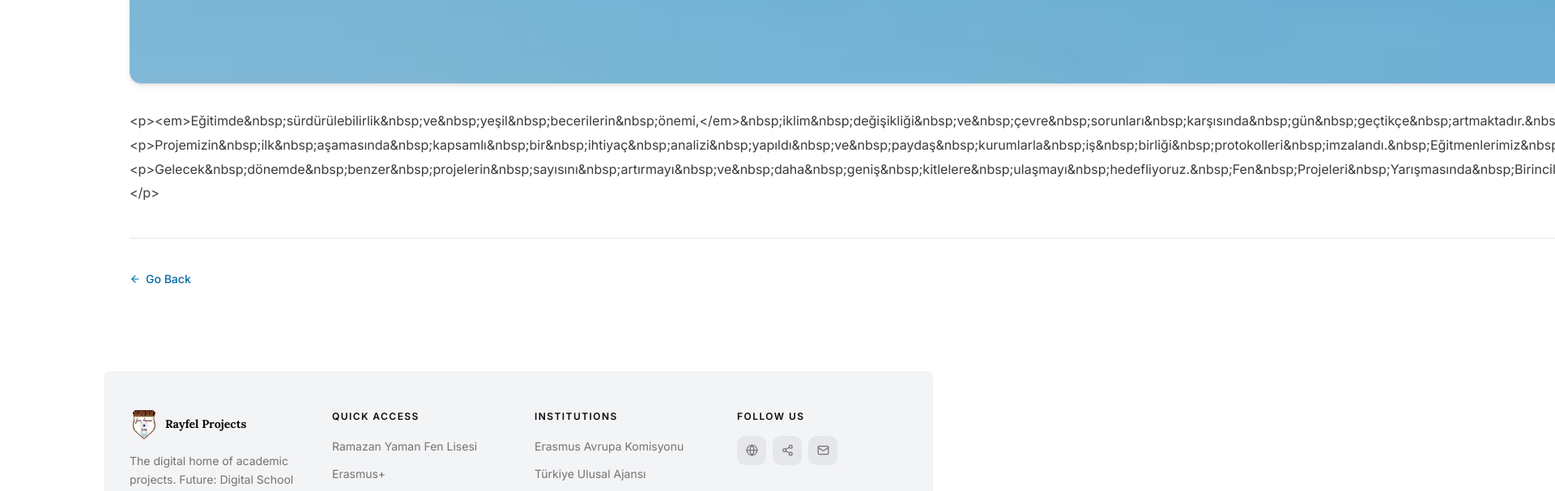
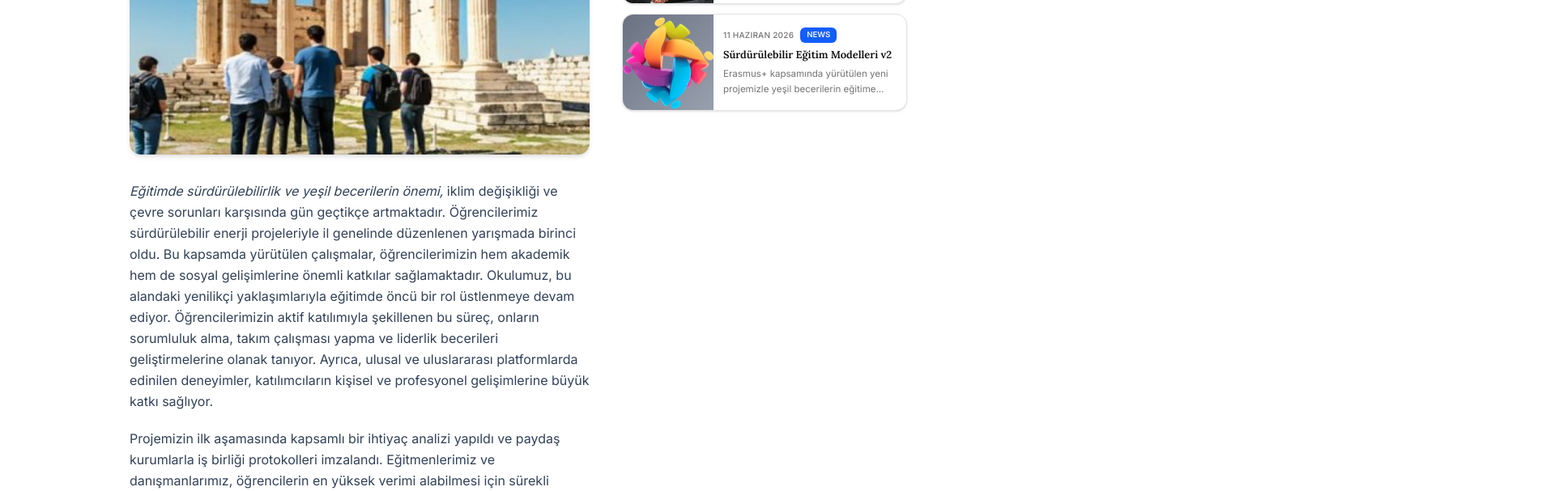
Before and after one commit to tunapotur/rayfel-erasmus-plus, a Next.js app: page /en/news/detail/fen-projeleri-yarismasinda-birincilik in a window 1280 px wide. Shown: the part 720-1327 px from the top of the page at 81% size, 1920 px wide, since content can reach past the window. Built offline with nearby package versions, Linux system fonts and the light colour scheme.

Commit message:
quill html parser

```diff
--- a/components/content/detail/Article.tsx
+++ b/components/content/detail/Article.tsx
@@ -5,6 +5,7 @@ import type { ANNOUNCEMENT, NEWS } from '@/lib/types/DataTypes';
 import { NewsBadge } from '@/components/NewsBadge';
 
 import { ArrowLinkBack } from './ArrowLinkBack';
+import QuillContent from './QuillContent';
 
 export function Article({ article }: { article: ANNOUNCEMENT | NEWS }) {
     const news = isNEWS(article) ? article : null;
@@ -46,7 +47,8 @@ export function Article({ article }: { article: ANNOUNCEMENT | NEWS }) {
 
             {/* Body */}
             <div className="text-foreground/80 space-y-5 text-base leading-[1.85]">
-                {article.mainText}
+                {/* {article.mainText} */}
+                <QuillContent htmlContent={article.mainText} />
             </div>
 
             {/* Divider + Back link */}
--- /dev/null
+++ b/components/content/detail/QuillContent.tsx
@@ -0,0 +1,23 @@
+import parse from 'html-react-parser';
+
+interface QuillContentProps {
+    htmlContent: string;
+}
+
+export default function QuillContent({ htmlContent }: QuillContentProps) {
+    // Quill 2 bazen çok fazla ardışık &nbsp; üretebilir,
+    // html-react-parser bunu çözer ancak string düzeyinde de temiz kalmasını sağlayabiliriz.
+    const cleanHtml = htmlContent.replace(/&nbsp;/g, ' ');
+
+    return (
+        <div className="prose prose-slate dark:prose-invert prose-p:leading-relaxed prose-p:mb-4 prose-strong:font-bold prose-em:italic prose-img:rounded-xl prose-img:mx-auto max-w-none">
+            {parse(cleanHtml)}
+        </div>
+    );
+}
+
+/*
+TODO: Alttaki metin yapılacak
+💡 Ekstra İpucu (Quill Görselleri İçin)
+Veritabanındaki mainText içinde <img src="/uploads/.../logo.png"> gibi lokal URL'ler yer alıyor. Next.js'in <Image /> optimizasyonunu bu HTML içinde doğrudan kullanmak istersen, html-react-parser'ın replace opsiyonunu kullanarak <img> etiketlerini dinamik olarak Next.js Image bileşenine dönüştürebilirsin. Ancak basit bir gösterim için yukarıdaki prose-img:... sınıfları işini fazlasıyla görecektir!
+*/
--- a/package.json
+++ b/package.json
@@ -12,6 +12,7 @@
     "dependencies": {
         "class-variance-authority": "^0.7.1",
         "clsx": "^2.1.1",
+        "html-react-parser": "^6.1.3",
         "lucide-react": "^1.14.0",
         "next": "16.2.4",
         "next-intl": "^4.11.0",
@@ -24,6 +25,7 @@
     },
     "devDependencies": {
         "@tailwindcss/postcss": "^4",
+        "@tailwindcss/typography": "^0.5.20",
         "@types/node": "^20",
         "@types/react": "^19",
         "@types/react-dom": "^19",
--- a/src/app/globals.css
+++ b/src/app/globals.css
@@ -1,6 +1,8 @@
-@import "tailwindcss";
-@import "tw-animate-css";
-@import "shadcn/tailwind.css";
+@import 'tailwindcss';
+@import 'tw-animate-css';
+@import 'shadcn/tailwind.css';
+
+@plugin '@tailwindcss/typography';
 
 @custom-variant dark (&:is(.dark *));
 
@@ -139,7 +141,9 @@
     }
     body {
         @apply bg-background text-foreground;
-    font-feature-settings: "kern" 1, "liga" 1;
+        font-feature-settings:
+            'kern' 1,
+            'liga' 1;
     }
     html {
         @apply font-sans;
@@ -155,3 +159,8 @@
 @utility col3-cards-grid {
     @apply grid w-full grid-cols-1 gap-6 px-4 py-6 md:grid-cols-3;
 }
+
+@utility prose {
+    /* Quill 2 boşlukları için ekstra güvence */
+    @apply whitespace-normal;
+}
```
Also changed, not shown: 1 other file (tests, documents, lock files or other folders). Lines whose indentation alone changed are shown as unchanged.
